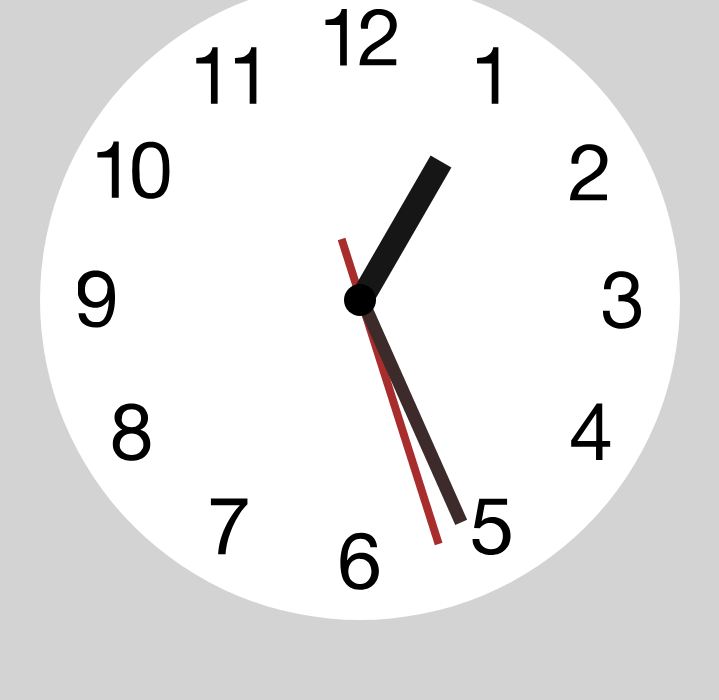
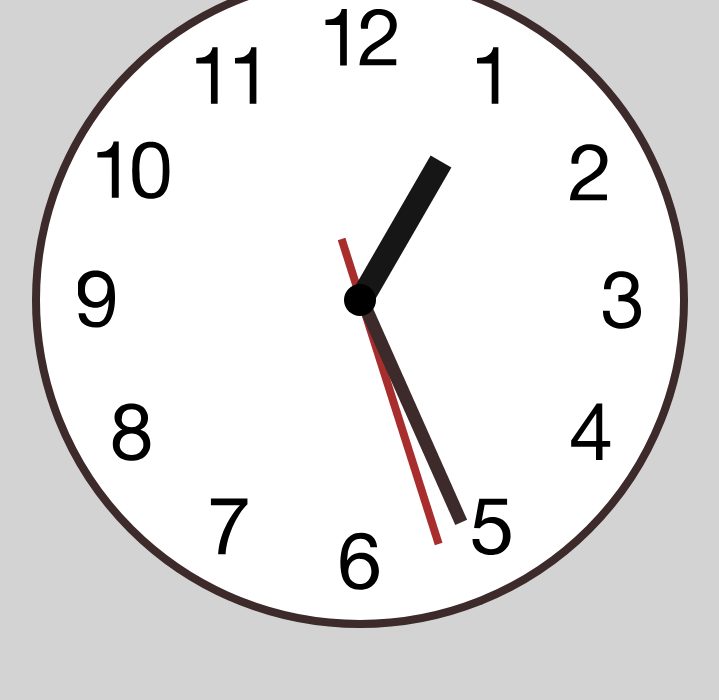
Before and after one commit to butadpj/JS-Challenge-CSS-plus-JS-CLOCK, a plain HTML site: page index.html in a window 1280 px wide. Shown: the part 100-800 px from the top of the page, without its empty margins (280-999 px from the left). Drawn offline with Linux system fonts and the light colour scheme.

Commit message:
Clock border added

```diff
--- a/design.css
+++ b/design.css
@@ -8,6 +8,7 @@ body {
 }
 
 .clock {
+    border: 0.5rem solid rgb(61, 42, 42);
     position: absolute;
     top: 50%;
     left: 50%;
```
